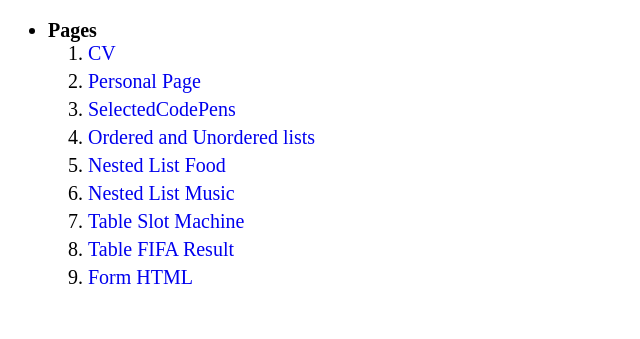
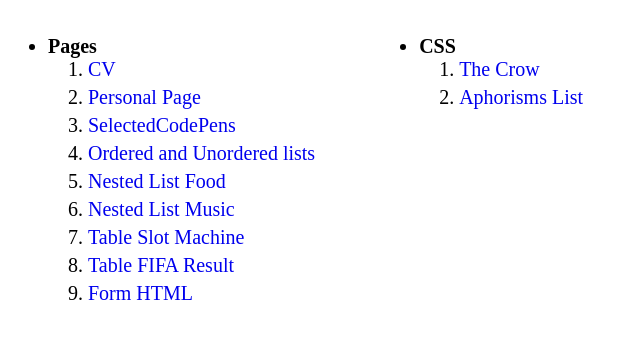
Before and after one commit to RTerziev01/Progress, a plain HTML site: page HW/Index.html in a window 1280 px wide. Shown: the part 61-400 px from the top of the page, without its empty margins (0-640 px from the left). Drawn offline with Linux system fonts and the light colour scheme.

Commit message:
Update Index.html

```diff
--- a/HW/Index.html
+++ b/HW/Index.html
@@ -6,14 +6,23 @@
     <title>Completed Tasks</title>
     <link rel="icon" type="image/x-icon" href="./Images/PersonalPage/SunglassesFAV.png">
     <style>
+        .all{
+           display: inline-block;
+           vertical-align: top;
+        }
+        .all > .css{
+            padding-left: 100px;
+        }
         li {font-size: 20px; margin-bottom: 5px;}
         a:link{text-decoration: none;}
         a:hover{text-decoration: underline; color: goldenrod;}
         a:active{color: red;}
+
     </style>
 </head>
 <body>
     <h1>Списък със реализирани от мен задачи</h1>
+    <div class="all">
     <ul>
         <li>
             <b>Pages</b>
@@ -30,6 +39,16 @@
              </ol>
         </li>
     </ul>
+</div>
+<div class="all">
+    <ul class="css">
+        <li><b>CSS</b>
+            <ol>
+                <li><a href="./Pages/TheCrow.html">The Crow</a></li>
+                <li><a href="./Pages/AphorismsList.html">Aphorisms List</a></li>
+            </ol>
+        </li>
+    </ul>
+</div>
 </body>
 </html>
-</html>
```
